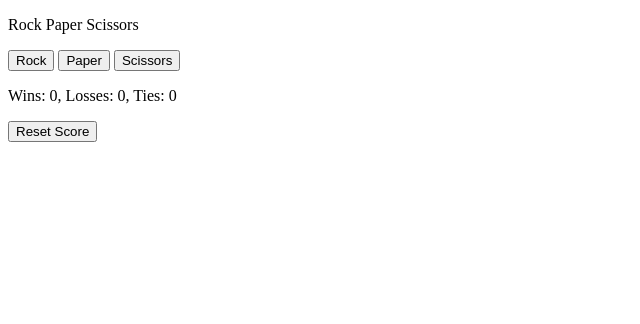
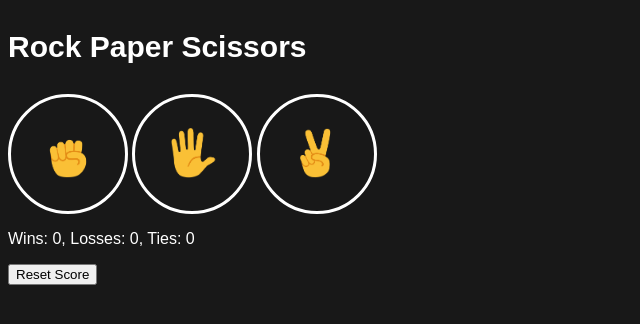
Before and after one commit to rahimialijan/JavaScript-Practice, a plain HTML site: page javascript-practice/rock-paper-scissor.html in a window 1280 px wide. Shown: the whole page, without its empty margins (0-640 px from the left). Drawn offline with Linux system fonts and the light colour scheme.

Commit message:
add style for move btns

```diff
--- a/javascript-practice/rock-paper-scissor.html
+++ b/javascript-practice/rock-paper-scissor.html
@@ -2,20 +2,47 @@
 <html>
   <head>
     <title>Rock Paper Scissors</title>
+
+    <style>
+
+      body{
+        background-color: rgb(24,24,24);
+        color: white;
+        font-family: Arial;
+      }
+
+      .title{
+        font-size: 30px;
+        font-weight: bold;
+      }
+
+      .btn-icon{
+        height: 50px;
+      }
+
+      .move-btn{
+        border: 3px solid white;
+        width: 120px;
+        height: 120px;
+        background-color: transparent;
+        border-radius: 60px;
+        cursor: pointer;
+      }
+    </style>
   </head>
   <body>
-    <p>Rock Paper Scissors</p>
+    <p class="title">Rock Paper Scissors</p>
     <button onclick="
       playGame('rock');
-    ">Rock</button>
+    " class="move-btn"><img src="images/rock-emoji.png" alt="rock-emoji" class="btn-icon"></button>
 
     <button onclick="
       playGame('paper');
-    ">Paper</button>
+    " class="move-btn"><img src="images/paper-emoji.png" alt="paper-emoji" class="btn-icon"></button>
 
     <button onclick="
       playGame('scissors');
-    ">Scissors</button>
+    " class="move-btn"><img src="images/scissors-emoji.png" alt="scissors-emoji" class="btn-icon"></button>
 
     <p class="js-result"></p>
     <p class="js-moves"></p>
```
Also changed, not shown: javascript-practice/images/paper-emoji.png (added), javascript-practice/images/rock-emoji.png (added), javascript-practice/images/scissors-emoji.png (added).
